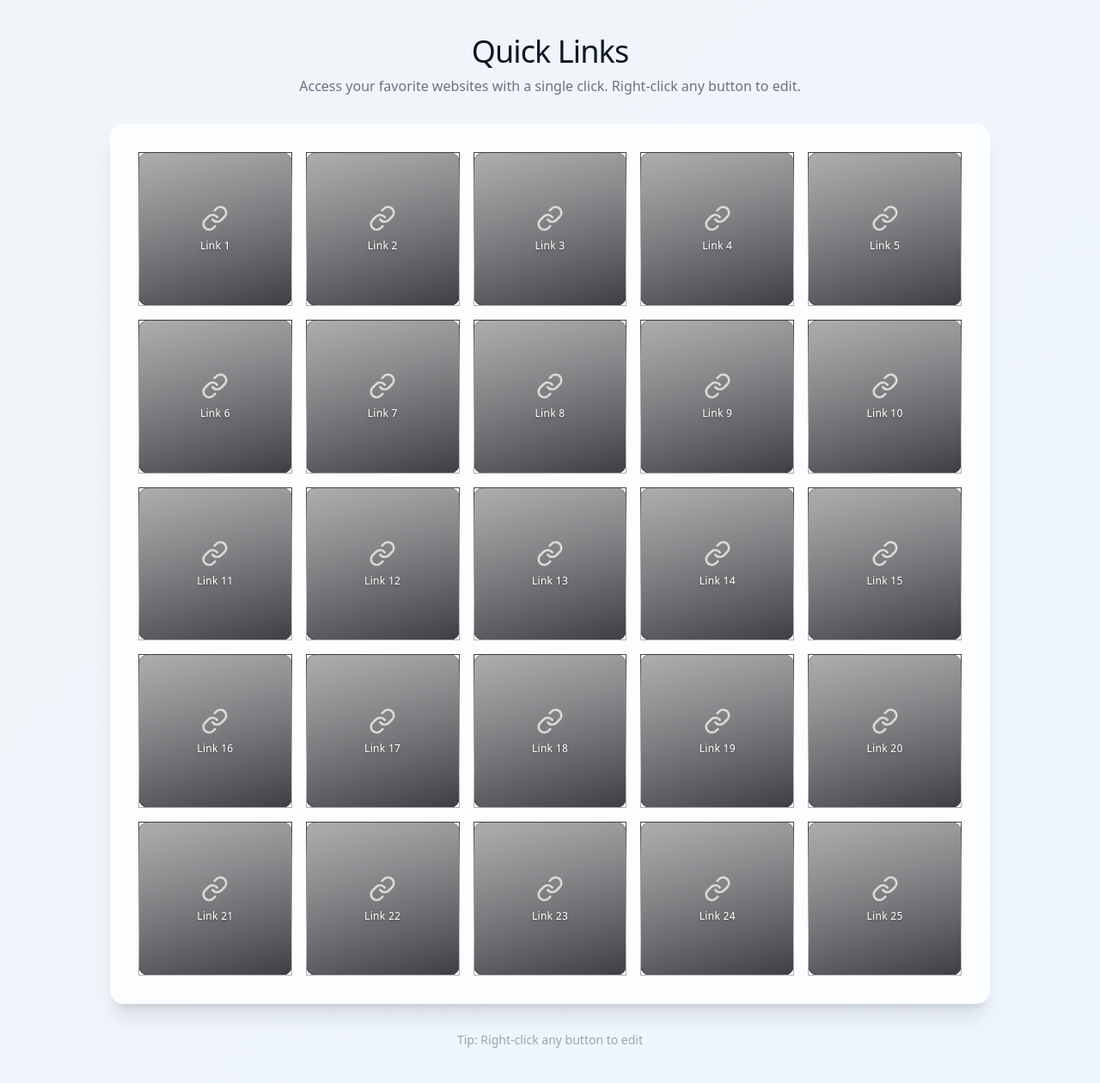
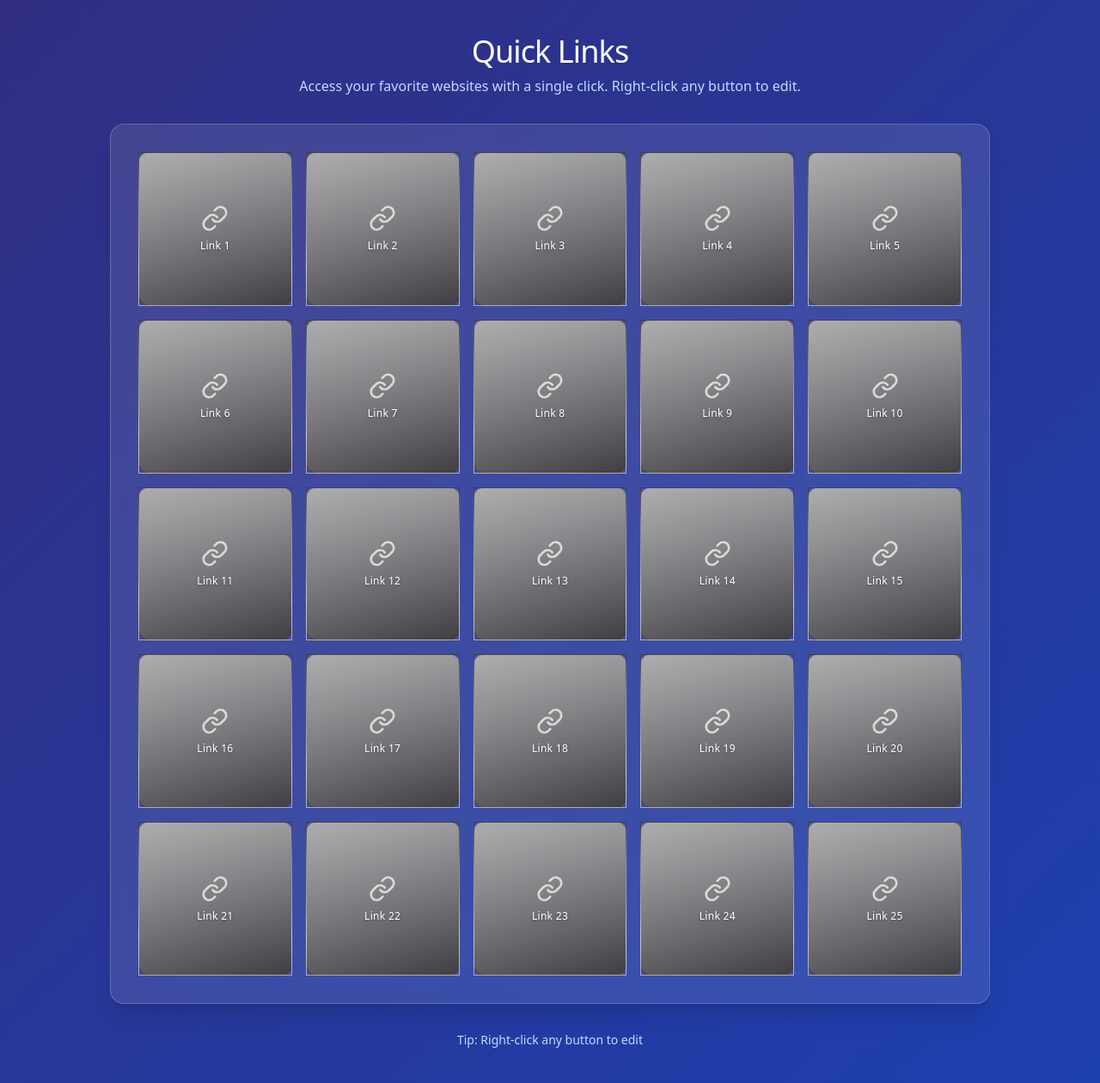
Before and after one commit to Hhbreeze/iconic-url-buttons, a React (Vite) app: page / in a window 1280 px wide. Shown: the whole page at 86% size. Built offline with nearby package versions, Linux system fonts and the light colour scheme.

Commit message:
Fix: Apply background changes
The background changes were not applied. This commit fixes that.

```diff
--- a/src/pages/Index.tsx
+++ b/src/pages/Index.tsx
@@ -30,18 +30,18 @@ const Index = () => {
   }
 
   return (
-    <div className="min-h-screen bg-gradient-to-br from-slate-100 to-blue-50 dark:from-slate-900 dark:to-blue-950 p-6 sm:p-10">
+    <div className="min-h-screen bg-gradient-to-br from-indigo-900 to-blue-800 dark:from-slate-900 dark:to-blue-950 p-6 sm:p-10">
       <div className="max-w-5xl mx-auto space-y-8 animate-fade-in">
         <header className="text-center space-y-2">
-          <h1 className="text-3xl sm:text-4xl font-medium tracking-tight text-gray-900 dark:text-white">
+          <h1 className="text-3xl sm:text-4xl font-medium tracking-tight text-white">
             Quick Links
           </h1>
-          <p className="text-gray-500 dark:text-gray-400 max-w-2xl mx-auto">
+          <p className="text-blue-200 max-w-2xl mx-auto">
             Access your favorite websites with a single click. Right-click any button to edit.
           </p>
         </header>
 
-        <div className="glass-card p-8 bg-white/80 dark:bg-black/40 backdrop-blur-md border border-white/30 dark:border-white/10 rounded-2xl shadow-xl">
+        <div className="glass-card p-8 bg-white/10 dark:bg-black/20 backdrop-blur-md border border-white/20 dark:border-white/10 rounded-2xl shadow-xl">
           <div className="grid grid-cols-2 sm:grid-cols-3 md:grid-cols-4 lg:grid-cols-5 gap-4">
             {links.map((link) => (
               <QuickLinkButton
@@ -53,7 +53,7 @@ const Index = () => {
           </div>
         </div>
 
-        <footer className="text-center text-sm text-gray-400 mt-8">
+        <footer className="text-center text-sm text-blue-200 mt-8">
           <p>
             Tip: Right-click any button to edit
           </p>
```
